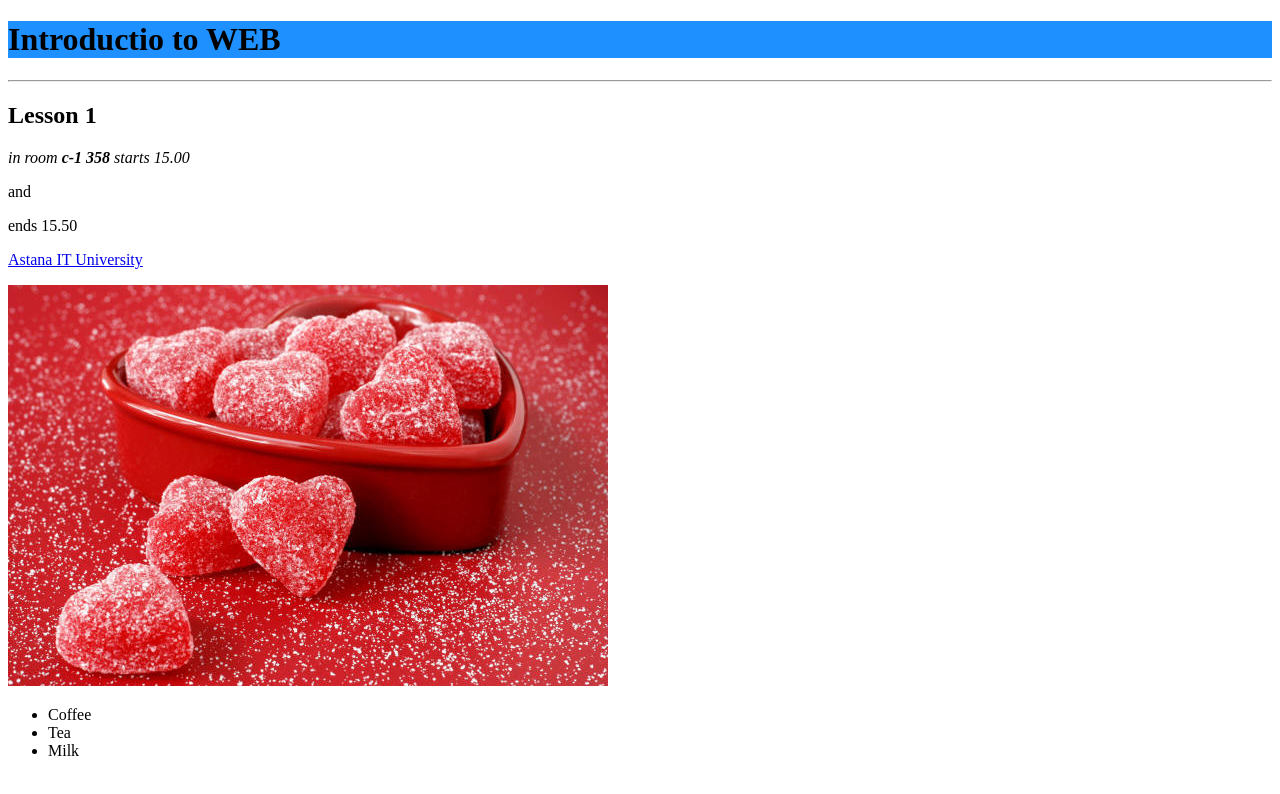
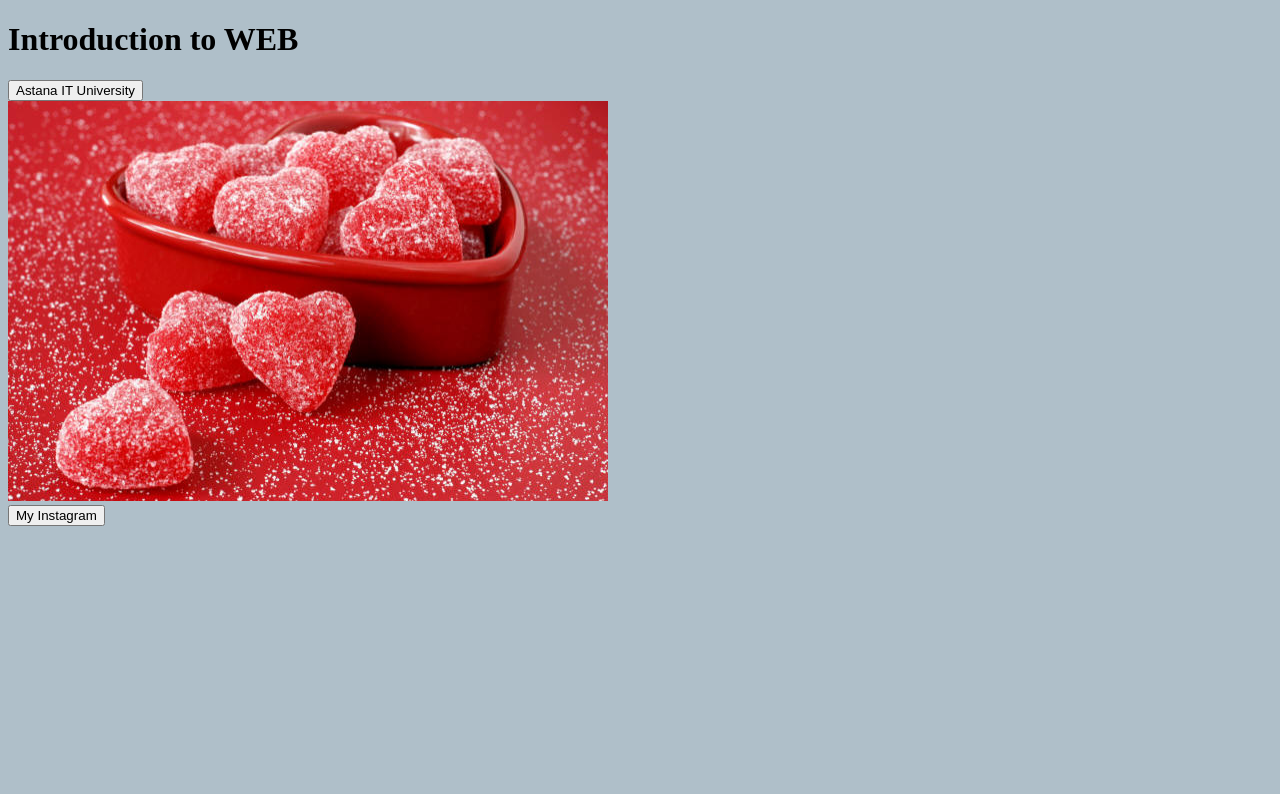
Before and after one commit to Rush2000aitu/WEB-programing, a plain HTML site: page mypage.html in a window 1280 px wide. Drawn offline with Linux system fonts and the light colour scheme.

Commit message:
Update mypage.html

```diff
--- a/mypage.html
+++ b/mypage.html
@@ -3,27 +3,24 @@
 <html>
 
 <head>
-
-<title> IT1902 </title>
-
+<title> IT-1902 </title>
+<link rel="stylesheet" type="text/css" href="style.css">
 </head>
 
-<body>
+<body bgcolor="#afbfc9">
+<div class="block1" >
+<h1>Introduction to WEB</h1>
+ </div>
 
-<h1 style="background-color:DodgerBlue;" >Introductio to WEB</h1>
+ <form action="https://astanait.edu.kz/en">
+    <input type="submit" value="Astana IT University" class= "but1"/>
+</form>
 
-<hr>
+<img width="600px" height="400px" src="1.jpg" class = "img1"></img>
 
-    <h2>Lesson 1</h2> <i>in room<b> c-1 358</b> starts 15.00</i> <p>and</p> ends 15.50
-
-<p><a href="https://astanait.edu.kz/en">Astana IT University</a></p>
-
-<img width="600px" height="401px" src="1.jpg"></img>
-<ul>
-  <li>Coffee</li>
-  <li>Tea</li>
-  <li>Milk</li>
-</ul>
+ <form action="https://www.instagram.com/rush2000.an/">
+    <input type="submit" value="My Instagram" class= "but2"/>
+</form>
 
 </body>
 
```
